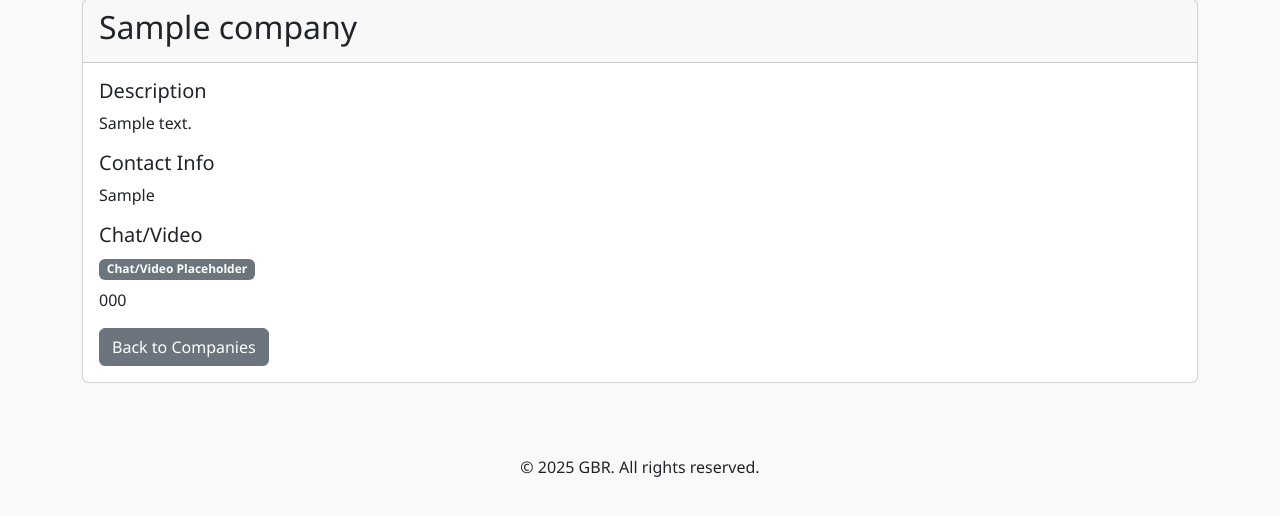
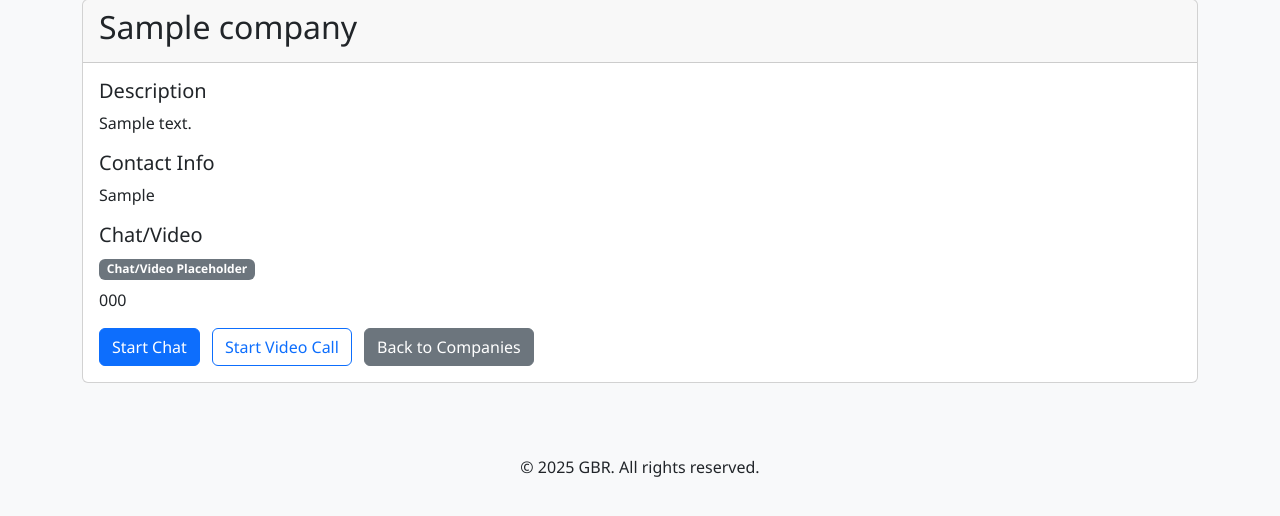
Before and after one commit to aslam2121/gbr_project, a Django app: page /listings/company/1/ in a window 1280 px wide. Shown: the part 105-621 px from the top of the page. Run offline with Django 5.2, Linux system fonts and the light colour scheme; tables that the repository leaves empty hold one stand-in row (values such as "Sample post").

Commit message:
Added chat integration: chat_code field, chat view, template, and URL pattern. Chat button in company details.

```diff
--- a/gbr_backend/core/urls.py
+++ b/gbr_backend/core/urls.py
@@ -17,5 +17,6 @@ urlpatterns = [
     path('listings/country/<int:country_id>/', views.list_industries, name='list_industries'),
     path('listings/industry/<int:industry_id>/', views.list_companies, name='list_companies'),
     path('listings/company/<int:company_id>/', views.company_detail, name='company_detail'),
+    path('listings/company/<int:company_id>/chat/', views.chat, name='chat'),
     path('analytics/', views.analytics_dashboard, name='analytics_dashboard'),
 ]
--- a/gbr_backend/core/views.py
+++ b/gbr_backend/core/views.py
@@ -73,3 +73,7 @@ def analytics_dashboard(request):
         'weekly_hits': weekly_hits,
         'monthly_hits': monthly_hits,
     })
+
+def chat(request, company_id):
+    company = get_object_or_404(Company, id=company_id)
+    return render(request, 'chat.html', {'company': company})
--- a/gbr_backend/templates/listings/company_detail.html
+++ b/gbr_backend/templates/listings/company_detail.html
@@ -16,7 +16,9 @@
                 <div class="mt-2">{{ company.chat_code|safe }}</div>
             {% endif %}
         </div>
-        <a href="{% url 'list_companies' company.industry.id %}" class="btn btn-secondary">Back to Companies</a>
+        <a href="{% url 'chat' company.id %}" class="btn btn-primary">Start Chat</a>
+        <a href="{% url 'video_chat' company.id %}" class="btn btn-outline-primary ms-2">Start Video Call</a>
+        <a href="{% url 'list_companies' company.industry.id %}" class="btn btn-secondary ms-2">Back to Companies</a>
     </div>
 </div>
 {% endblock %}
```
Also changed, not shown: gbr_backend/templates/chat.html (added, +32 -0 lines).
